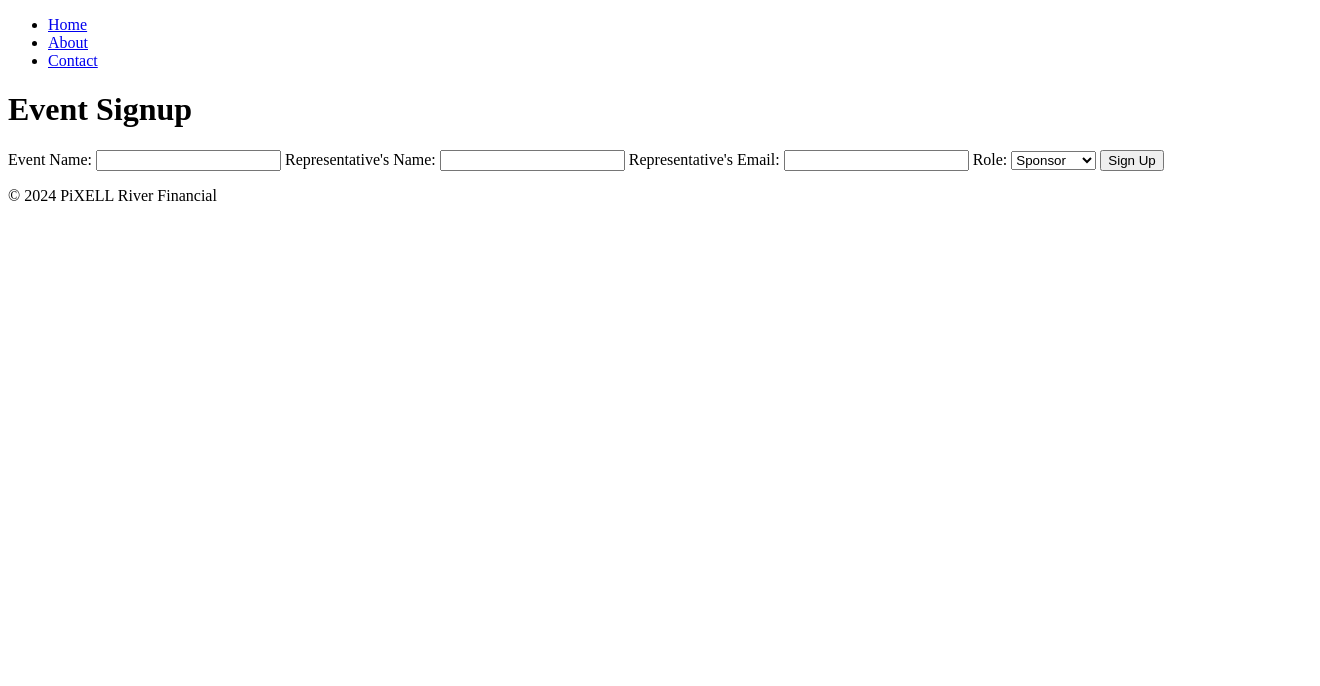
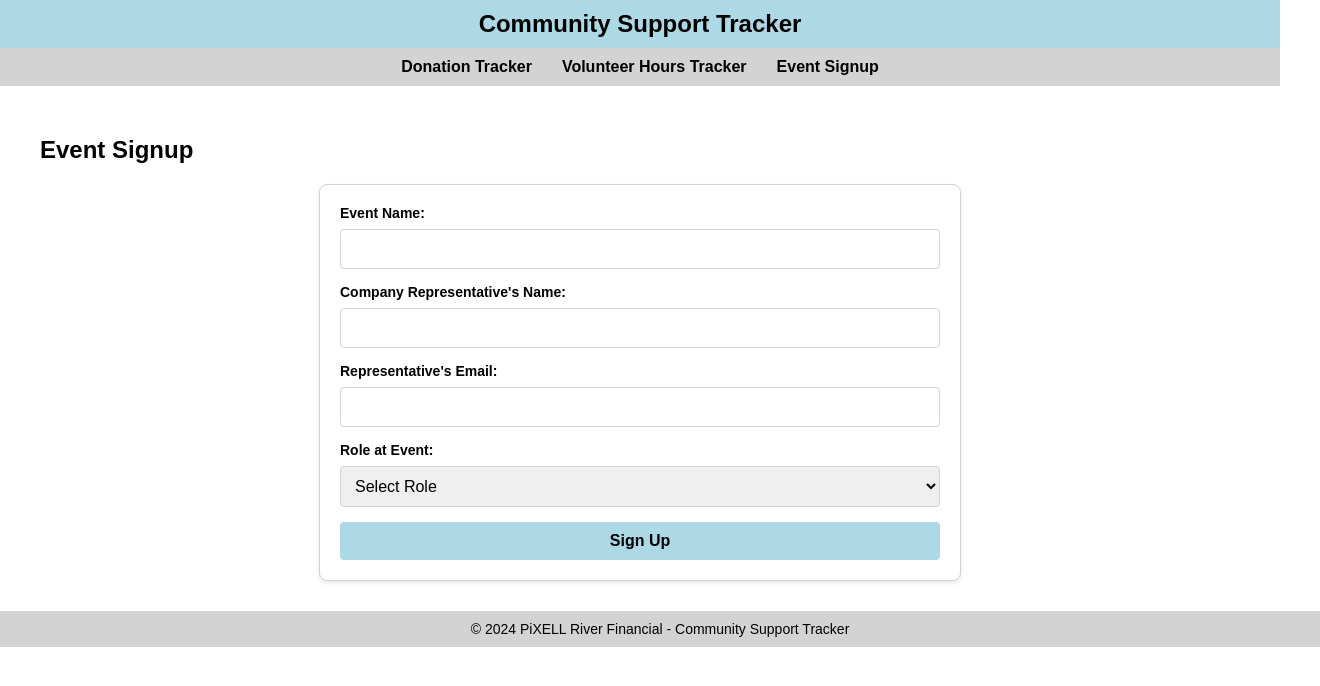
Before and after one commit to maulik6666/Community-Support-Tracker, a plain HTML site: page event_signup.html in a window 1280 px wide. Shown: the whole page, 1320 px wide, since content can reach past the window. Drawn offline with Linux system fonts and the light colour scheme.

Commit message:
added css in event-signup form and used novalidate in form tag to stop chrome to use it's own validation error.

```diff
--- /dev/null
+++ b/event-styles.css
@@ -0,0 +1,61 @@
+/* General form styles */
+form {
+    max-width: 600px; /* Limits the form width for better readability */
+    margin: 0 auto; /* Centers the form horizontally */
+    padding: 20px; /* Adds spacing inside the form */
+    border: 1px solid #D3D3D3; /* Light gray border for aesthetics */
+    border-radius: 8px; /* Rounded corners */
+    background-color: #FFFFFF; /* White background */
+    box-shadow: 0 2px 4px rgba(0, 0, 0, 0.1); /* Adds a subtle shadow */
+}
+
+/* Label styles */
+label {
+    display: block; /* Makes each label appear on its own line */
+    margin-bottom: 8px; /* Spacing between the label and the input field */
+    font-weight: bold; /* Emphasizes the labels */
+    font-size: 14px; /* Adjusts label text size */
+}
+
+/* Input styles */
+input[type="text"],
+input[type="email"],
+select {
+    width: 100%; /* Makes input fields stretch to the full width of the form */
+    padding: 10px; /* Adds spacing inside the input fields */
+    margin-bottom: 15px; /* Spacing between fields */
+    border: 1px solid #D3D3D3; /* Light gray border */
+    border-radius: 4px; /* Rounded corners */
+    font-size: 16px; /* Adjusts font size */
+    box-sizing: border-box; /* Includes padding and border in width calculation */
+}
+
+/* Button styles */
+button {
+    display: block; /* Ensures the button takes up the full width */
+    width: 100%; /* Full-width button */
+    padding: 10px 20px; /* Adds padding */
+    background-color: #ADD8E6; /* Light blue background */
+    color: #000000; /* Black text color */
+    border: none; /* Removes default border */
+    border-radius: 4px; /* Rounded corners */
+    font-size: 16px; /* Adjusts font size */
+    font-weight: bold; /* Emphasizes button text */
+    cursor: pointer; /* Adds a pointer cursor */
+}
+
+/* Button hover effect */
+button:hover {
+    background-color: #87CEEB; /* Darker blue on hover */
+}
+
+/* Form responsiveness for small screens */
+@media (max-width: 600px) {
+    form {
+        padding: 15px; /* Reduce padding for smaller screens */
+    }
+
+    button {
+        font-size: 14px; /* Smaller button text on small screens */
+    }
+}
--- a/event_signup.html
+++ b/event_signup.html
@@ -4,48 +4,121 @@
         <meta charset="UTF-8">
         <meta name="viewport" content="width=device-width, initial-scale=1.0">
         <title>Event Signup</title>
-    <link rel="stylesheet" href="styles.css">
+        <link rel="stylesheet" href="event-styles.css"> <!-- Link to shared form styles -->
+        <script defer src="event_signup.js"></script> <!-- Link to JavaScript -->
+        <style>
+            /* General Styles */
+            body {
+                font-family: Arial, sans-serif;
+                background-color: #FFFFFF;
+                color: #000000;
+                margin: 0;
+                padding: 0;
+            }
+
+            /* Header Styles */
+            header {
+                background-color: #ADD8E6;
+                color: #000000;
+                padding: 10px 20px;
+                text-align: center;
+            }
+
+            header h1 {
+                margin: 0;
+                font-size: 24px;
+            }
+
+            /* Navigation Bar Styles */
+            nav {
+                background-color: #D3D3D3;
+                display: flex;
+                justify-content: center;
+                padding: 10px 0;
+            }
+
+            nav a {
+                text-decoration: none;
+                color: #000000;
+                font-weight: bold;
+                margin: 0 15px;
+                font-size: 16px;
+            }
+
+            nav a:hover {
+                color: #87CEEB;
+            }
+
+            /* Main Content Area Styles */
+            main {
+                max-width: 1200px;
+                margin: 20px auto;
+                padding: 10px 20px;
+            }
+
+            /* Footer Styles */
+            footer {
+                background-color: #D3D3D3;
+                color: #000000;
+                text-align: center;
+                padding: 10px 20px;
+                position: relative;
+                bottom: 0;
+                width: 100%;
+            }
+
+            footer p {
+                margin: 0;
+                font-size: 14px;
+            }
+            </style>
     </head>
         <body>
+            <!-- Header -->
             <header>
-        <!-- Navigation Header -->
-        <nav>
-            <ul>
-                <li><a href="#">Home</a></li>
-                <li><a href="#">About</a></li>
-                <li><a href="#">Contact</a></li>
-            </ul>
-        </nav>
+            <h1>Community Support Tracker</h1>
         </header>
 
+    <!-- Navigation -->
+     <nav>
+        <a href="donation_tracker.html">Donation Tracker</a>
+        <a href="volunteer_hours.html">Volunteer Hours Tracker</a>
+        <a href="event_signup.html">Event Signup</a>
+    </nav>
+
+    <!-- Main Content -->
      <main>
-        <h1>Event Signup</h1>
-        <form id="event-signup-form">
+        <h2>Event Signup</h2>
+        <form id="event-signup-form" novalidate>
+        <!-- Event Name -->
         <label for="event-name">Event Name:</label>
         <input type="text" id="event-name" name="event-name" required>
 
-            <label for="representative-name">Representative's Name:</label>
+            <!-- Representative's Name -->
+             <label for="representative-name">Company Representative's Name:</label>
              <input type="text" id="representative-name" name="representative-name" required>
 
+            <!-- Representative's Email -->
              <label for="representative-email">Representative's Email:</label>
              <input type="email" id="representative-email" name="representative-email" required>
 
-            <label for="role">Role:</label>
+            <!-- Role Selection -->
+             <label for="role">Role at Event:</label>
              <select id="role" name="role" required>
+                <option value="">Select Role</option>
                 <option value="Sponsor">Sponsor</option>
                 <option value="Participant">Participant</option>
                 <option value="Organizer">Organizer</option>
             </select>
 
+            <!-- Submit Button -->
              <button type="submit">Sign Up</button>
             </form>
             </main>
 
+    <!-- Footer -->
      <footer>
-        <!-- Footer Content -->
-        <p>&copy; 2024 PiXELL River Financial</p>
+        <p>&copy; 2024 PiXELL River Financial - Community Support Tracker</p>
     </footer>
-
-    <script src="event_signup.js"></script>
     </body>
      </html>
```
Lines whose indentation alone changed are shown as unchanged.
